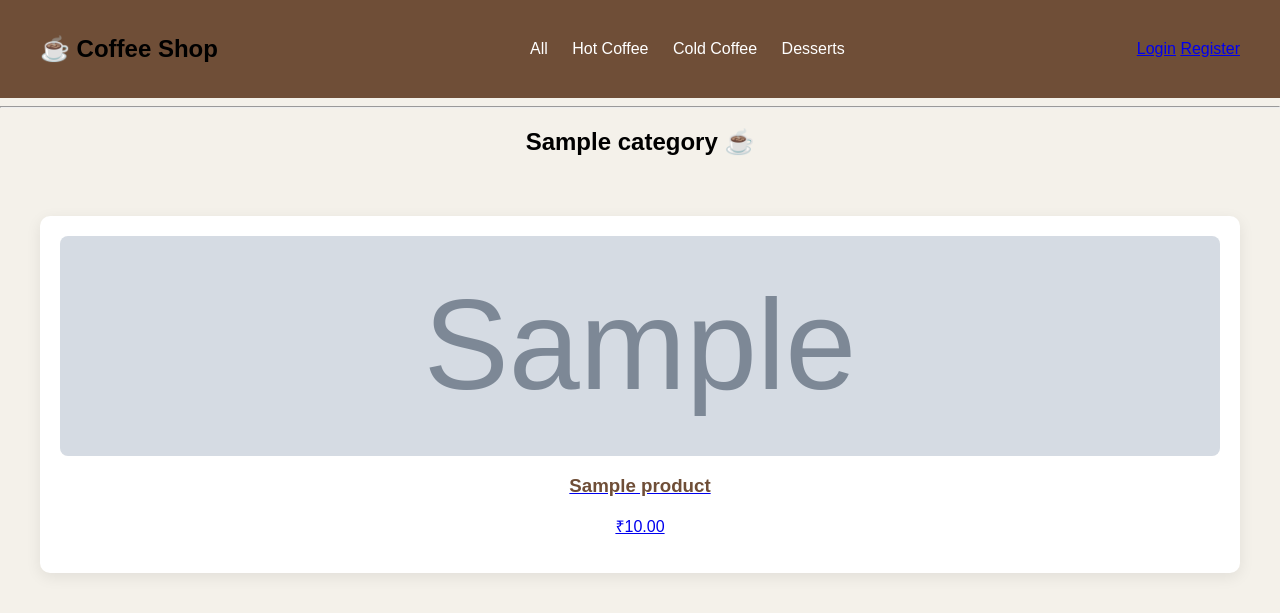
After one commit to DivyaMore30/coffee_shop_django_project, a Django app: a page that uses coffeeshop/templates/base.html in a window 1280 px wide. The commit adds this page. Shown: the top 613 px of the page. Run offline with Django 5.2, Linux system fonts and the light colour scheme; tables that the repository leaves empty hold one stand-in row (values such as "Sample post"); grey boxes marked "Sample" are stand-in pictures.

Commit message:
Added category feature and updated files

```diff
--- a/coffeeshop/store/admin.py
+++ b/coffeeshop/store/admin.py
@@ -1,4 +1,6 @@
 from django.contrib import admin
-from .models import Product
+from .models import Category, Product, Cart
 
+admin.site.register(Category)
 admin.site.register(Product)
+admin.site.register(Cart)
--- a/coffeeshop/store/models.py
+++ b/coffeeshop/store/models.py
@@ -4,8 +4,16 @@ from django.db import models
 # Create your models here.
 from django.db import models
 
+# Category Model
+class Category(models.Model):
+    name = models.CharField(max_length=100)
+    slug = models.SlugField(unique=True)
+
+    def __str__(self):
+        return self.name
 #Product Model
 class Product(models.Model):
+    category = models.ForeignKey('Category', on_delete=models.CASCADE, null=True, blank=True)
     name = models.CharField(max_length=200)
     price = models.DecimalField(max_digits=8, decimal_places=2)
     description = models.TextField()
--- a/coffeeshop/store/urls.py
+++ b/coffeeshop/store/urls.py
@@ -13,4 +13,5 @@ urlpatterns = [
     path('register', views.register_view, name='register'),
     path('login/', views.login_view, name='login'),
     path("logout/", views.logout_view, name="logout"),
+    path('category/<slug:slug>/', views.category_products, name='category_products'),
     ]
--- a/coffeeshop/store/views.py
+++ b/coffeeshop/store/views.py
@@ -6,7 +6,8 @@ from django.shortcuts import render
 from .models import Product, Cart
 from django.shortcuts import get_object_or_404, redirect
 from django.contrib.auth.decorators import login_required
-
+from django.shortcuts import render, get_object_or_404
+from .models import Product, Category
 #this function displays the list of products
 def product(request):
     products = Product.objects.all()
@@ -111,3 +112,13 @@ def logout_view(request):
     logout(request)
     messages.success(request, "Logged out successfully")
     return redirect("login")
+
+
+def category_products(request, slug):
+    category = get_object_or_404(Category, slug=slug)
+    products = Product.objects.filter(category=category)
+
+    return render(request, 'category.html', {
+        'category': category,
+        'products': products
+    })
--- a/coffeeshop/templates/base.html
+++ b/coffeeshop/templates/base.html
@@ -13,11 +13,12 @@
     </h2>
 
     <nav>
-        <a href="#">Espresso</a>
-        <a href="#">Latte</a>
-        <a href="#">Cappuccino</a>
-        <a href="#">Cold Coffee</a>
-        <a href="{% url 'cart' %}">Cart</a>
+        <nav>
+    <a href="/">All</a>
+    <a href="/category/hot-coffee/">Hot Coffee</a>
+    <a href="/category/cold-coffee/">Cold Coffee</a>
+    <a href="/category/desserts/">Desserts</a>
+</nav>
     </nav>
 
     <div>
--- /dev/null
+++ b/coffeeshop/templates/category.html
@@ -0,0 +1,35 @@
+<!DOCTYPE html>
+<html lang="en">
+<head>
+    <meta charset="UTF-8">
+    <title>Title</title>
+</head>
+<body>
+{% extends 'base.html' %}
+
+{% block content %}
+
+<h2 style="text-align:center; margin-top:20px;">
+    {{ category.name }} ☕
+</h2>
+
+<div class="products">
+    {% for product in products %}
+        <a href="{% url 'product_detail' product.id %}" class="product-card">
+
+            {% if product.image %}
+                <img src="{{ product.image.url }}" alt="{{ product.name }}">
+            {% endif %}
+
+            <h3>{{ product.name }}</h3>
+            <p>₹{{ product.price }}</p>
+
+        </a>
+    {% empty %}
+        <p>No products found in this category</p>
+    {% endfor %}
+</div>
+
+{% endblock %}
+</body>
+</html>
```
Also changed, not shown: coffeeshop/store/migrations/0003_category.py (added), coffeeshop/store/migrations/0004_product_category.py (added).
